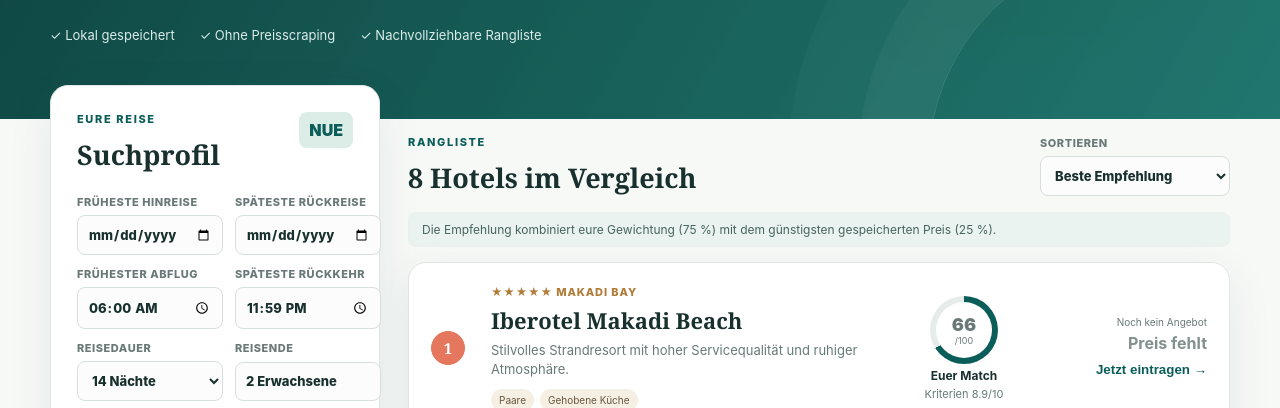
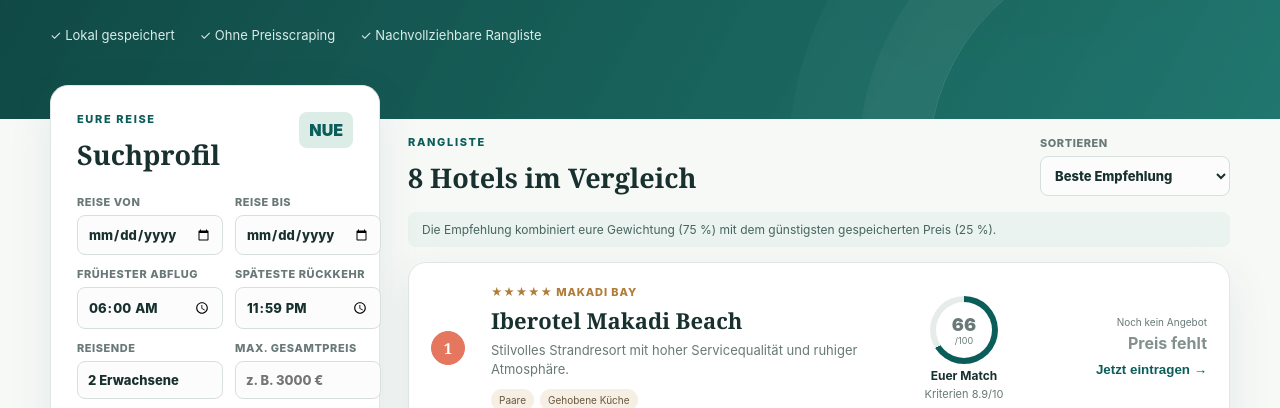
Before and after one commit to vnarinski-ship-it/reise-hotelvergleich, a website with bundled scripts: page index.html in a window 1280 px wide. Shown: the part 390-798 px from the top of the page. Built offline with nearby package versions, Linux system fonts and the light colour scheme.

Commit message:
feat: Reisedauer-Filter entfernen

```diff
--- a/index.html
+++ b/index.html
@@ -36,11 +36,10 @@
         <span class="airport">NUE</span>
       </div>
       <div class="form-grid">
-        <label>Früheste Hinreise<input id="dateFrom" type="date"></label>
-        <label>Späteste Rückreise<input id="dateTo" type="date"></label>
+        <label>Reise von<input id="dateFrom" type="date"></label>
+        <label>Reise bis<input id="dateTo" type="date"></label>
         <label>Frühester Abflug<input id="departureAfter" type="time" value="06:00"></label>
         <label>Späteste Rückkehr<input id="returnBefore" type="time" value="23:59"></label>
-        <label>Reisedauer<select id="duration"><option value="7">7 Nächte</option><option value="10">10 Nächte</option><option value="14" selected>14 Nächte</option></select></label>
         <label>Reisende<input value="2 Erwachsene" disabled></label>
         <label>Max. Gesamtpreis<input id="maxPrice" type="number" min="0" step="50" placeholder="z. B. 3000 €"></label>
         <label>Veranstalter<input id="operatorFilter" type="search" placeholder="Alle Veranstalter"></label>
@@ -81,6 +80,6 @@
     </form>
   </dialog>
   <div id="toast" class="toast" role="status"></div>
-  <script type="module" src="app.js?v=4"></script>
+  <script type="module" src="app.js?v=5"></script>
 </body>
 </html>
```
